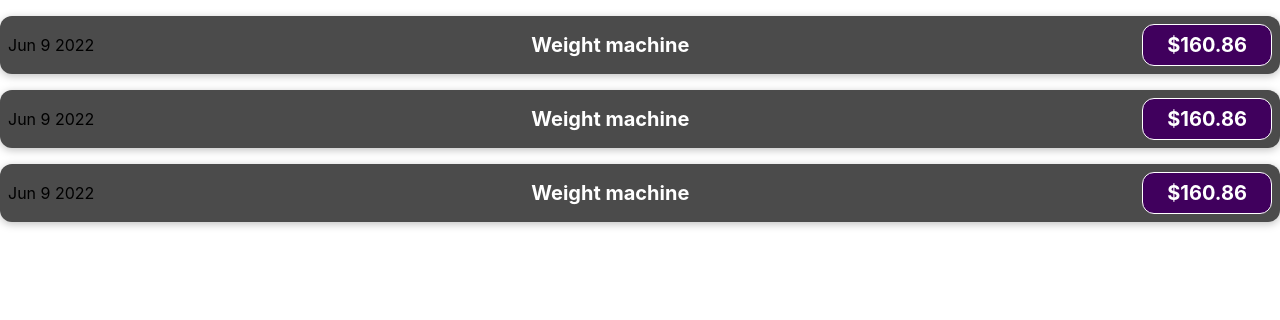
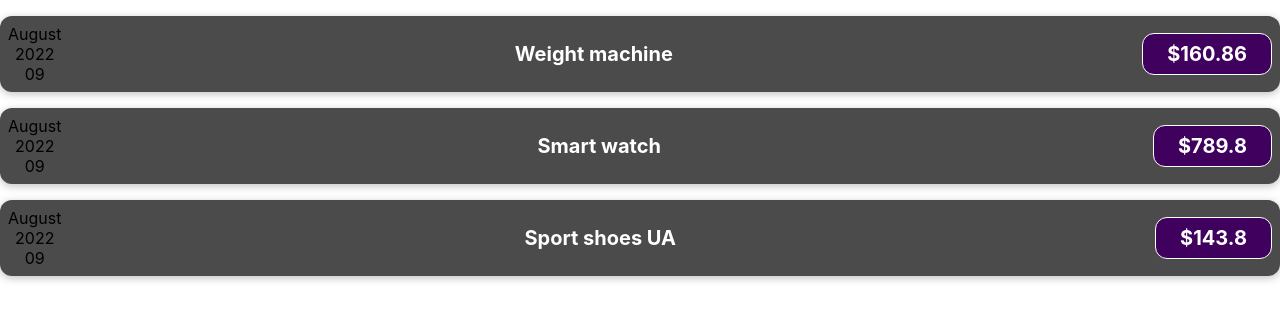
Before and after one commit to jarodriguez80/front-dev-with-react, a React (Create React App) app: page / in a window 1280 px wide. Shown: the top 320 px of the page. Built offline with nearby package versions, Linux system fonts and the light colour scheme.

Commit message:
Adding dynamic data into new component

```diff
--- a/src/App.js
+++ b/src/App.js
@@ -3,11 +3,30 @@ import ExpenseItem from './components/ExpenseItem';
 import './App.css';
 
 function App() {
+
+  const expenses=[
+    {
+      date: new Date(2022,7,9),
+      description: "Weight machine",
+      price: 160.86
+    },
+    {
+      date: new Date(2022,7,9),
+      description: "Smart watch",
+      price:789.80
+    },
+    {
+      date: new Date(2022,7,9),
+      description: "Sport shoes UA",
+      price: 143.80
+    }
+  ];
+
   return (
     <div className="App">
-      <ExpenseItem></ExpenseItem>
-      <ExpenseItem></ExpenseItem>
-      <ExpenseItem></ExpenseItem>
+      <ExpenseItem date={expenses[0].date} description={expenses[0].description} amount={expenses[0].price}></ExpenseItem>
+      <ExpenseItem date={expenses[1].date} description={expenses[1].description} amount={expenses[1].price}></ExpenseItem>
+      <ExpenseItem date={expenses[2].date} description={expenses[2].description} amount={expenses[2].price}></ExpenseItem>
     </div>
   );
 }
--- a/src/components/ExpenseItem.js
+++ b/src/components/ExpenseItem.js
@@ -1,12 +1,26 @@
 import './ExpenseItem.css';
 
-function ExpenseItem (){
+function ExpenseItem (props){
+    //new Date(2022,7,9);
+    //"Weight machine";
+    //160.86;
+
+    const expenseDescription = props.description;
+    const expenseAmount = props.amount;
+    const day = props.date.toLocaleString('en-US', {day:'2-digit'});
+    const month = props.date.toLocaleString('en-US',{month: 'long'});
+    const year = props.date.getFullYear();
+
     return (
         <div className="expense-item">
-            <div>Jun 9 2022</div>
+            <div className="expense-item__date">
+                <div>{month}</div>
+                <div>{year}</div>
+                <div>{day}</div>
+            </div>
             <div className="expense-item__description">
-                <h2>Weight machine</h2>
-                <div className="expense-item__price">$160.86</div>
+                <h2>{expenseDescription}</h2>
+                <div className="expense-item__price">${expenseAmount}</div>
             </div>
         </div>
     );
```
